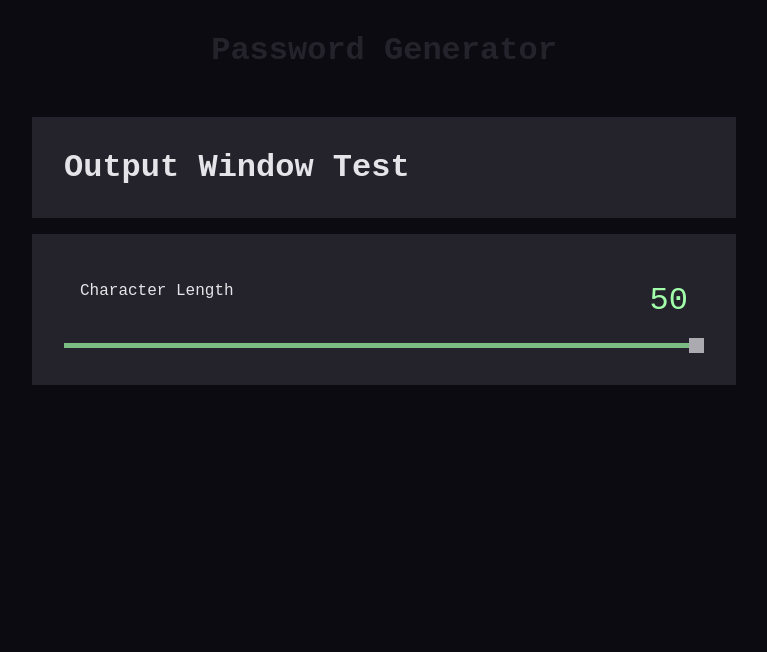
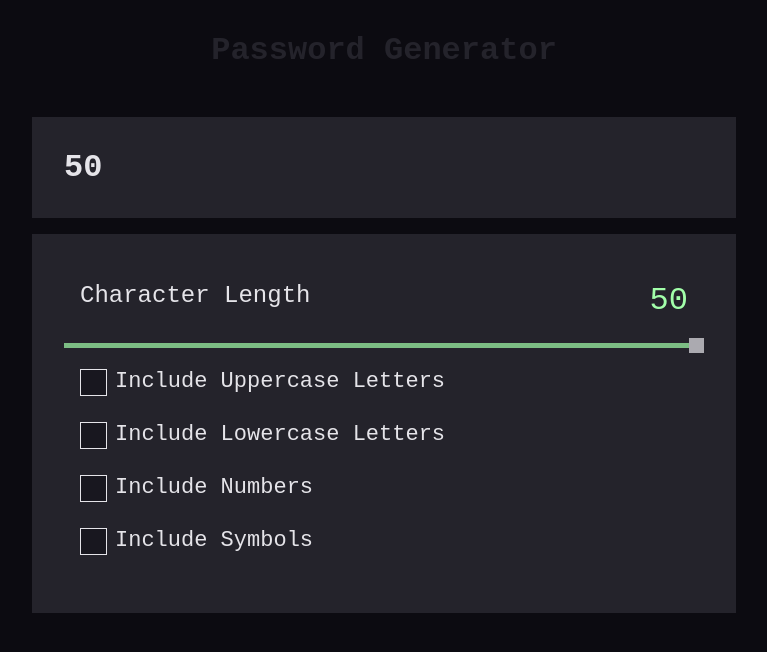
Before and after one commit to noahspoling/password-generator, a plain HTML site: page index.html in a window 1280 px wide. Shown: the whole page, without its empty margins (256-1023 px from the left). Drawn offline with Linux system fonts and the light colour scheme.

Commit message:
feature: added some custom checkmarks

```diff
--- a/css/layout.css
+++ b/css/layout.css
@@ -16,7 +16,16 @@
     transition: max-width 0.5s ease, min-width 0.5s ease;
 }
 
+#checkboxGroup {
+    display: flex;
+    flex-direction: column;
+    gap: 1rem;
+    margin: 1rem;
+}
 
+.checkboxItem > input:active {
+    background-color: yellowgreen;
+}
 /* LAYOUT PASSWORD SETTINGS */
 
 #characterLengthOutputInfoBox {
--- a/css/style.css
+++ b/css/style.css
@@ -51,7 +51,7 @@ body {
 #lengthLabel {
     display: flex;
     padding: 1rem;
-    font-size: 1rem;
+    font-size: 1.5rem;
 }
 #lengthOutput {
     display: flex;
@@ -92,3 +92,63 @@ body {
     background: var(--black);
     cursor: pointer; /* Cursor on hover */
 }
+
+/* CHECKBOX STYLE */
+
+.checkbox {
+    display: block;
+    position: relative;
+    padding-left: 35px;
+    margin-bottom: 12px;
+    cursor: pointer;
+    font-size: 22px;
+    -webkit-user-select: none;
+    -moz-user-select: none;
+    -ms-user-select: none;
+    user-select: none;
+}
+
+.checkbox input {
+    position: absolute;
+    opacity: 0;
+    cursor: pointer;
+    height: 0;
+    width: 0;
+}
+
+.checkmark {
+    border: 1px solid var(--pale-grey);
+    position: absolute;
+    top: 0;
+    left: 0;
+    height: 25px;
+    width: 25px;
+    background-color: var(--black);
+}
+
+.checkbox:hover input ~ .checkmark {
+    background-color: var(--dark-black);
+}
+.checkbox input:checked ~ .checkmark {
+    background-color: var(--mint);
+}
+.checkmark:after {
+    content: "";
+    position: absolute;
+    display: none;
+}
+.checkbox input:checked ~ .checkmark:after {
+    display: block;
+}
+
+.checkbox .checkmark:after {
+    left: 9px;
+    top: 5px;
+    width: 5px;
+    height: 10px;
+    border: solid white;
+    border-width: 0 3px 3px 0;
+    -webkit-transform: rotate(45deg);
+    -ms-transform: rotate(45deg);
+    transform: rotate(45deg);
+}
--- a/js/passwordOutput.js
+++ b/js/passwordOutput.js
@@ -1,8 +1,8 @@
 import { html } from "./arrow.js";
-
+import { state } from "./app.js";
 
 export const passwordOutput = (state) => html`
     <div id="passwordOutputWindow">
-        <h1>Output Window Test</h1>
+        <h1>${() => state.characterLength}</h1>
     </div>
 `
--- a/js/passwordSettings.js
+++ b/js/passwordSettings.js
@@ -10,8 +10,28 @@ export const passwordSettings = (state) =>
             <p id="lengthLabel">Character Length</p>
             <p id="lengthOutput">${() => state.characterLength}</p>
         </div>
-        <input id="passwordLengthSlider" type="range" min="1" max="50" value="50">
-        <div id=></div>
+        <input id="passwordLengthSlider" type="range" min="0" max="50" value="50">
+        <div id="checkboxGroup">
+            <label class="checkbox"> Include Uppercase Letters
+                <input type="checkbox">
+                <span class="checkmark"></span>
+            </label>
+            <label class="checkbox"> Include Lowercase Letters
+                <input type="checkbox">
+                <span class="checkmark"></span>
+            </label>
+            <label class="checkbox"> Include Numbers
+                <input type="checkbox">
+                <span class="checkmark"></span>
+            </label>
+            <label class="checkbox"> Include Symbols
+                <input type="checkbox">
+                <span class="checkmark"></span>
+            </label>
+        </div>
+        <div id="passwordStrengthWindow">
+
+        </div>
     </div>
 `
 
```
